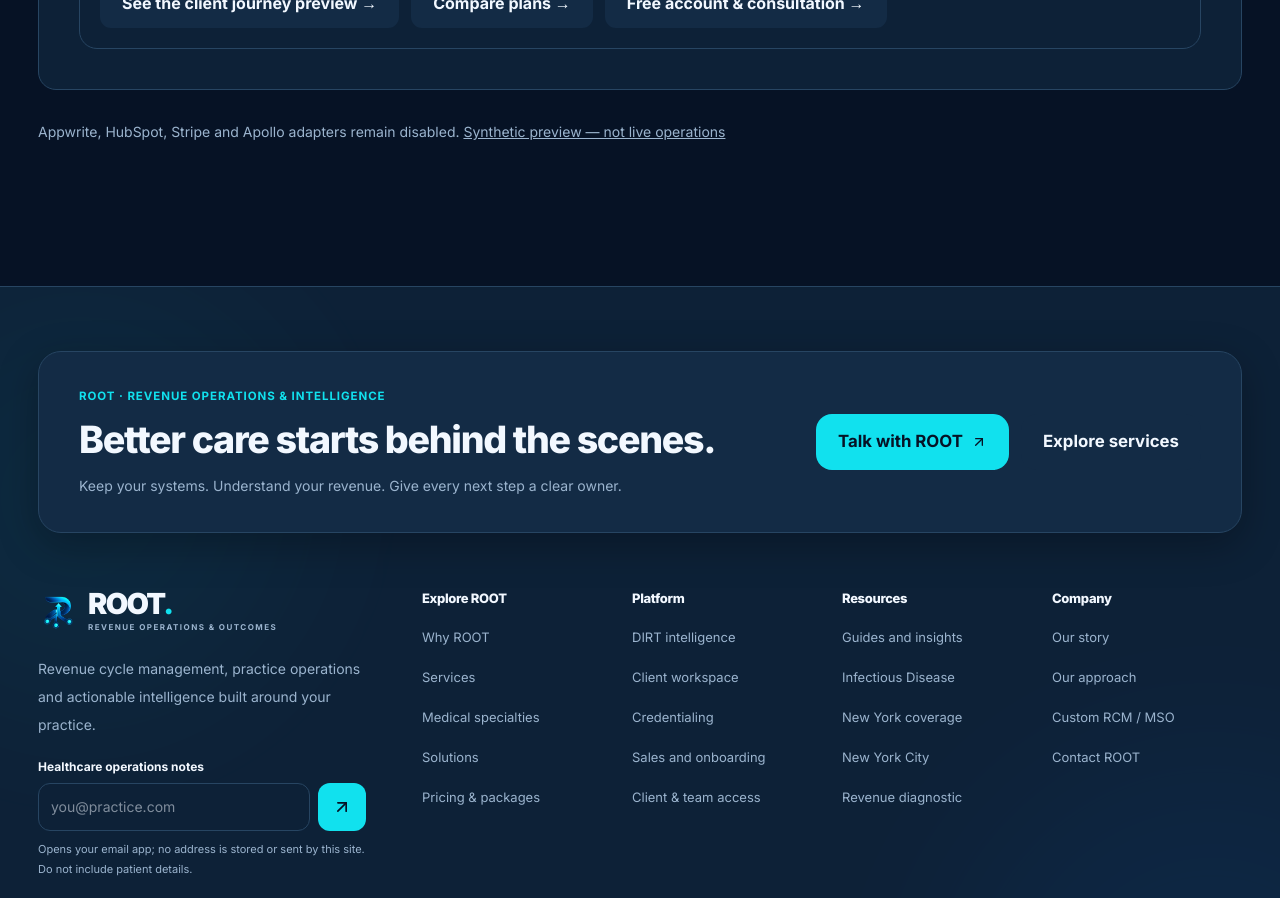
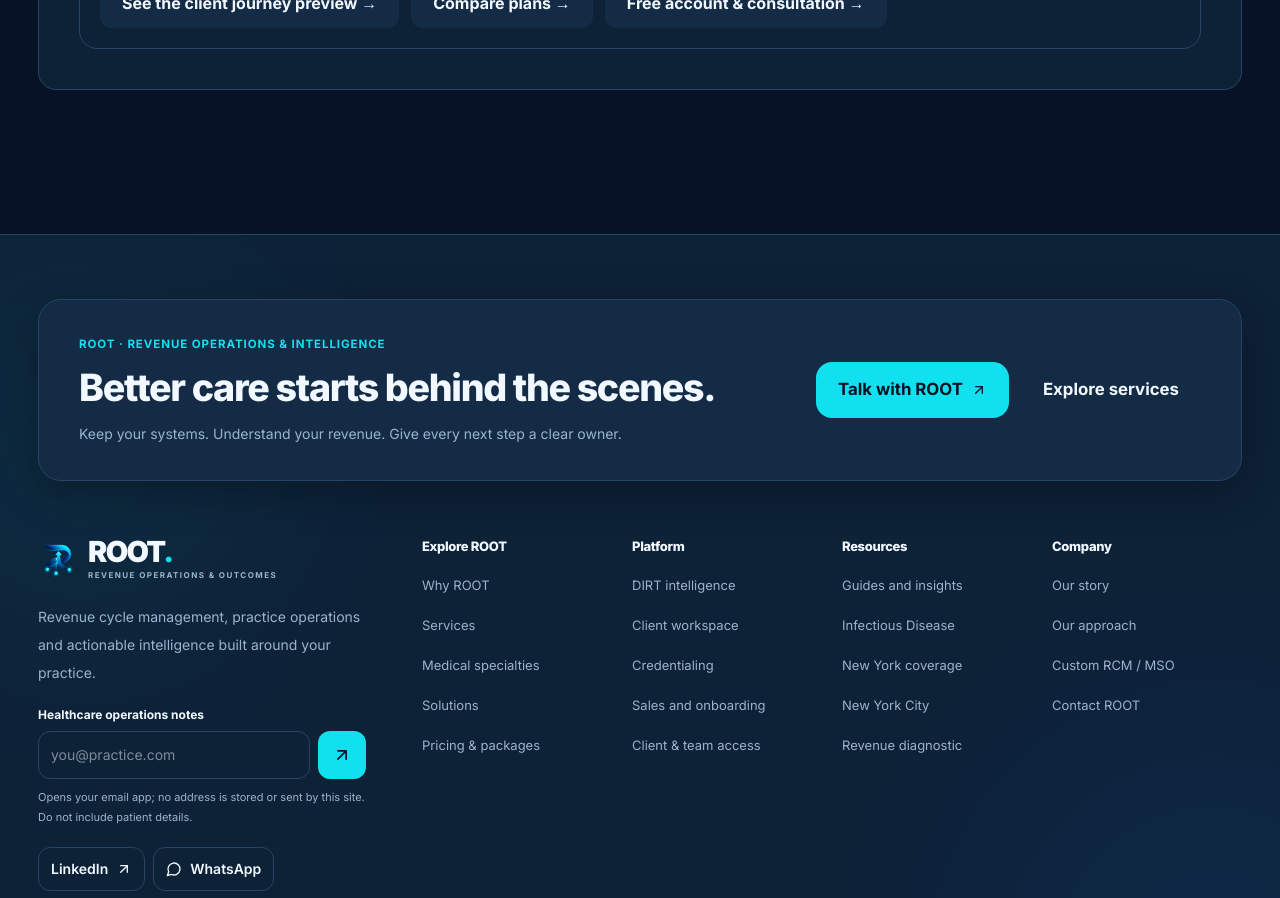
Before and after one commit to CoE-DIRT/rootrcm.com_v2, a Next.js app: page /en in a window 1280 px wide. Shown: the part 5940-6838 px from the top of the page. Built offline with nearby package versions, Linux system fonts and the light colour scheme.

Commit message:
fix(launch): remove internal adapter status from homepage

```diff
--- a/src/app/[locale]/page.tsx
+++ b/src/app/[locale]/page.tsx
@@ -1,5 +1,4 @@
 import type { Metadata } from 'next';
-import Link from 'next/link';
 import { HomeJourney } from '@/components/commercial/journey-sections';
 import { PageHero } from '@/components/site/page-hero';
 import { BandList, TileGrid } from '@/components/site/tile-grid';
@@ -68,12 +67,6 @@ export default async function HomePage({ params }: { params: Promise<{ locale: s
       </div>
       <BandList items={t.home.bands} />
       <HomeJourney locale={locale} />
-      <p className="muted mt-8 text-sm">
-        {t.adaptersOff}{' '}
-        <Link href={localizedPath(locale, '/preview/client')} className="underline">
-          {t.preview}
-        </Link>
-      </p>
     </main>
   );
 }
```
